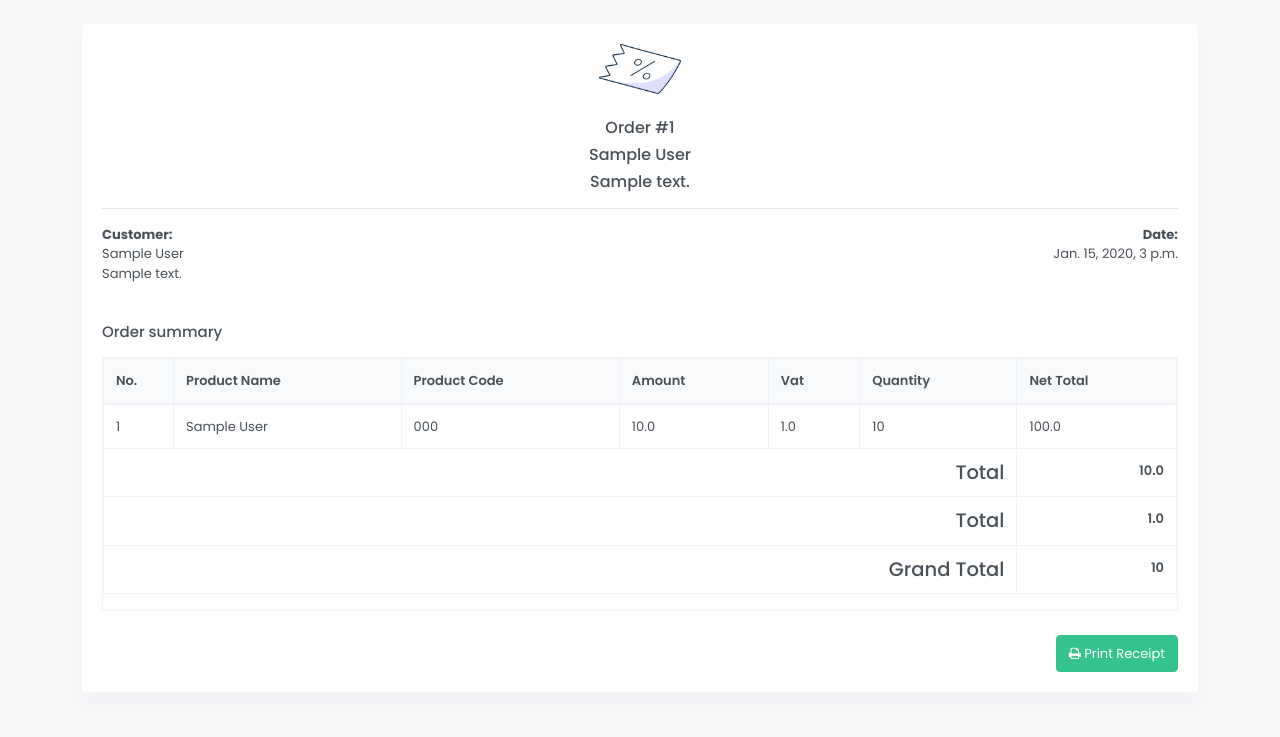
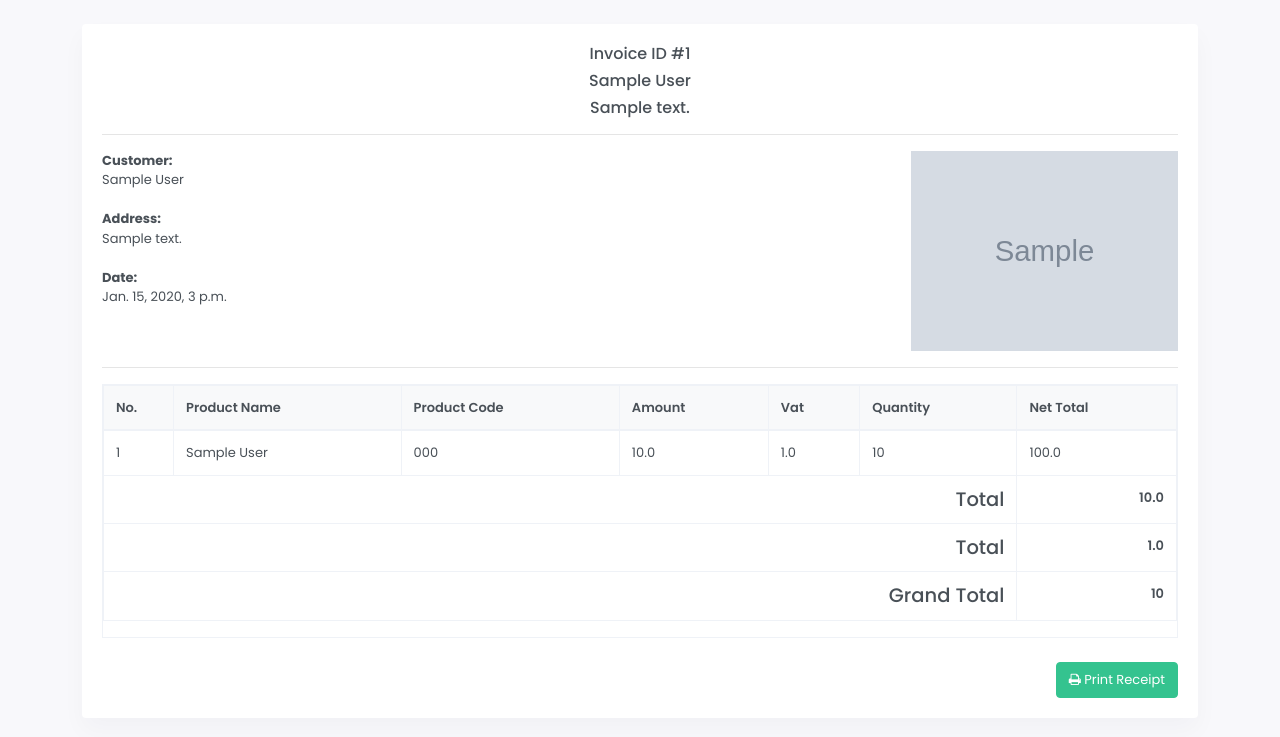
Before and after one commit to IkramKhan-DevOps/excapp-tarbazar-invoicer, a Django app: page /admins/invoice/1/ in a window 1280 px wide. Shown: the top 737 px of the page. Run offline with Django 4.2, Linux system fonts and the light colour scheme; tables that the repository leaves empty hold one stand-in row (values such as "Sample post"); grey boxes marked "Sample" are stand-in pictures; parts of the project's set-up code (start-up, migrations or seed data) failed here and were passed over; some libraries are stand-ins or nearby versions.

Commit message:
FEAT: qr added to invoice

```diff
--- a/src/administration/admins/templates/admins/invoice_detail.html
+++ b/src/administration/admins/templates/admins/invoice_detail.html
@@ -25,10 +25,8 @@
                 <div class="card">
                     <div class="card-body">
                         <div class="invoice-title text-center">
-                            <div class="mb-4">
-                                <img src="{% static 'core/images/logos/logo-red-1000.png' %}" alt="logo" height="50">
-                            </div>
-                            <h4 class="float-end font-size-16">Order #{{ object.pk }}</h4>
+
+                            <h4 class="float-end font-size-16">Invoice ID #{{ object.pk }}</h4>
                             {% if object.company_name %}
                                 <h3 class="float-end font-size-16">{{ object.company_name }}</h3>
                             {% endif %}
@@ -41,20 +39,26 @@
                             <div class="col-sm-6">
                                 <address>
                                     <strong>Customer:</strong><br>
-                                    {{ object.customer_name }}<br>
-                                    {{ object.address }}
-                                </address>
-                            </div>
-                            <div class="col-sm-6 text-right">
-                                <address class="mt-2 mt-sm-0">
+                                    {{ object.customer_name }}<br><br>
+
+                                    <strong>Address:</strong><br>
+                                    {% if object.address %}
+                                        {{ object.address }}
+                                    {% else %}
+                                        -
+                                    {% endif %} <br><br>
+
                                     <strong>Date:</strong><br>
                                     {{ object.created_on }}<br>
                                 </address>
                             </div>
+                            <div class="col-sm-6 text-right">
+                                {% if object.qr_image %}
+                                    <img src="{{ object.qr_image.url }}" height="200">
+                                {% endif %}
+                            </div>
                         </div>
-                        <div class="py-2 mt-3">
-                            <h3 class="font-size-15 fw-bold">Order summary</h3>
-                        </div>
+                        <hr>
                         <div class="table-responsive table-hover table-bordered">
                             <table class="table table-nowrap">
                                 <thead class="thead-light">
```
